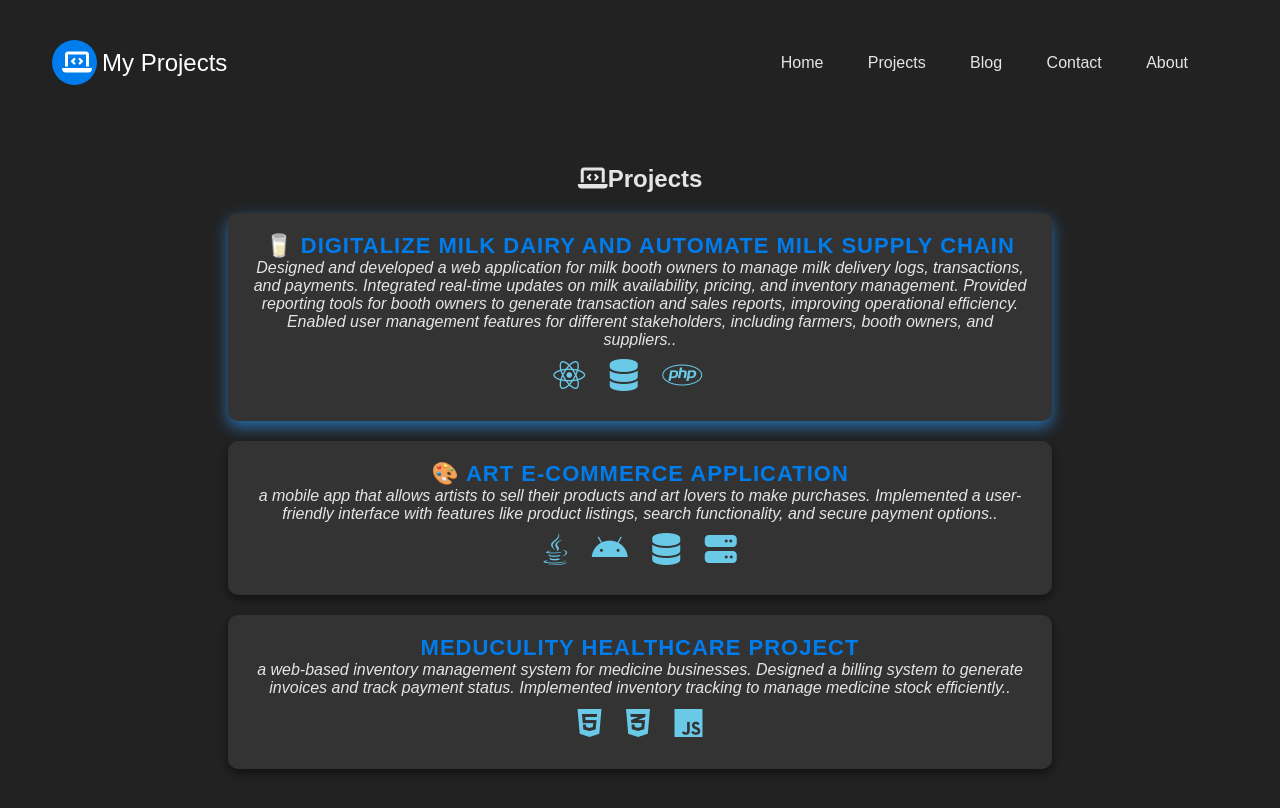
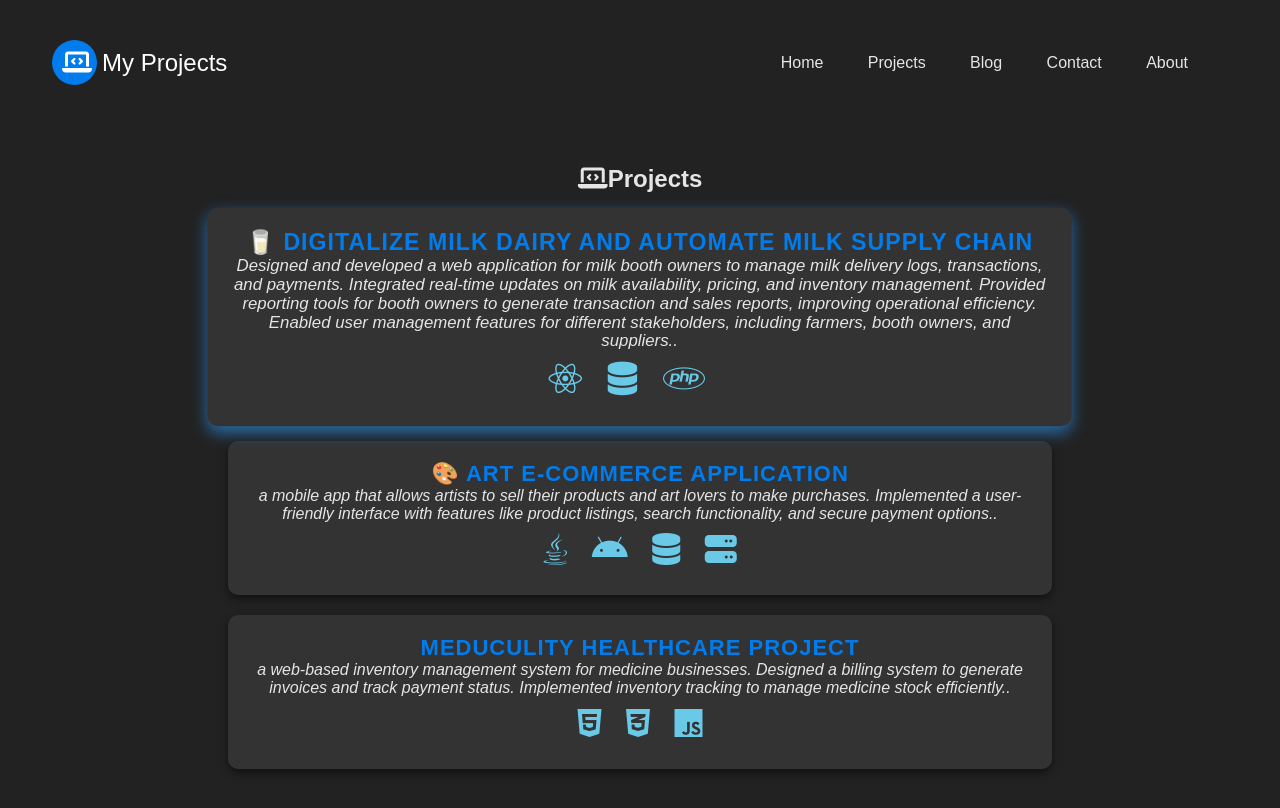
Before and after one commit to rajesh-laalu27/rajesh_portfolio, a plain HTML site: page projects.html in a window 1280 px wide. In both pictures the pointer is over the element 640 px from the left and 317 px from the top of the page. Drawn offline with Linux system fonts and the light colour scheme.

Commit message:
fix the transform

```diff
--- a/style.css
+++ b/style.css
@@ -285,7 +285,7 @@ nav .navlinks li a{
 
 /* Hover Effect */
 .project-card:hover {
-    transform: scale(1.00);
+    transform: scale(1.05);
     box-shadow: 0 6px 15px rgba(42, 142, 229, 0.7);
 }
 
```
Also changed, not shown: contact.html (+1 -0 lines).
